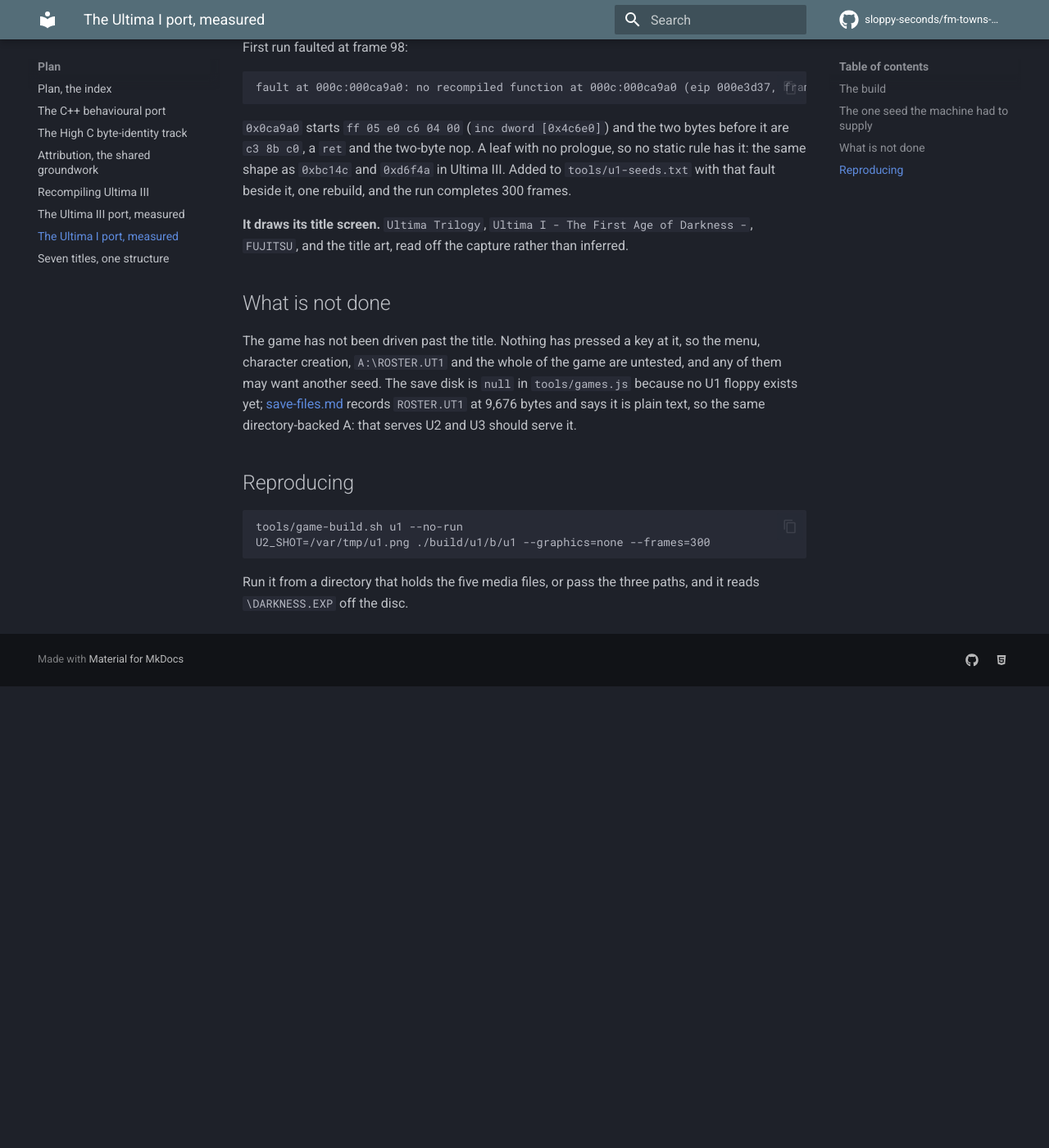
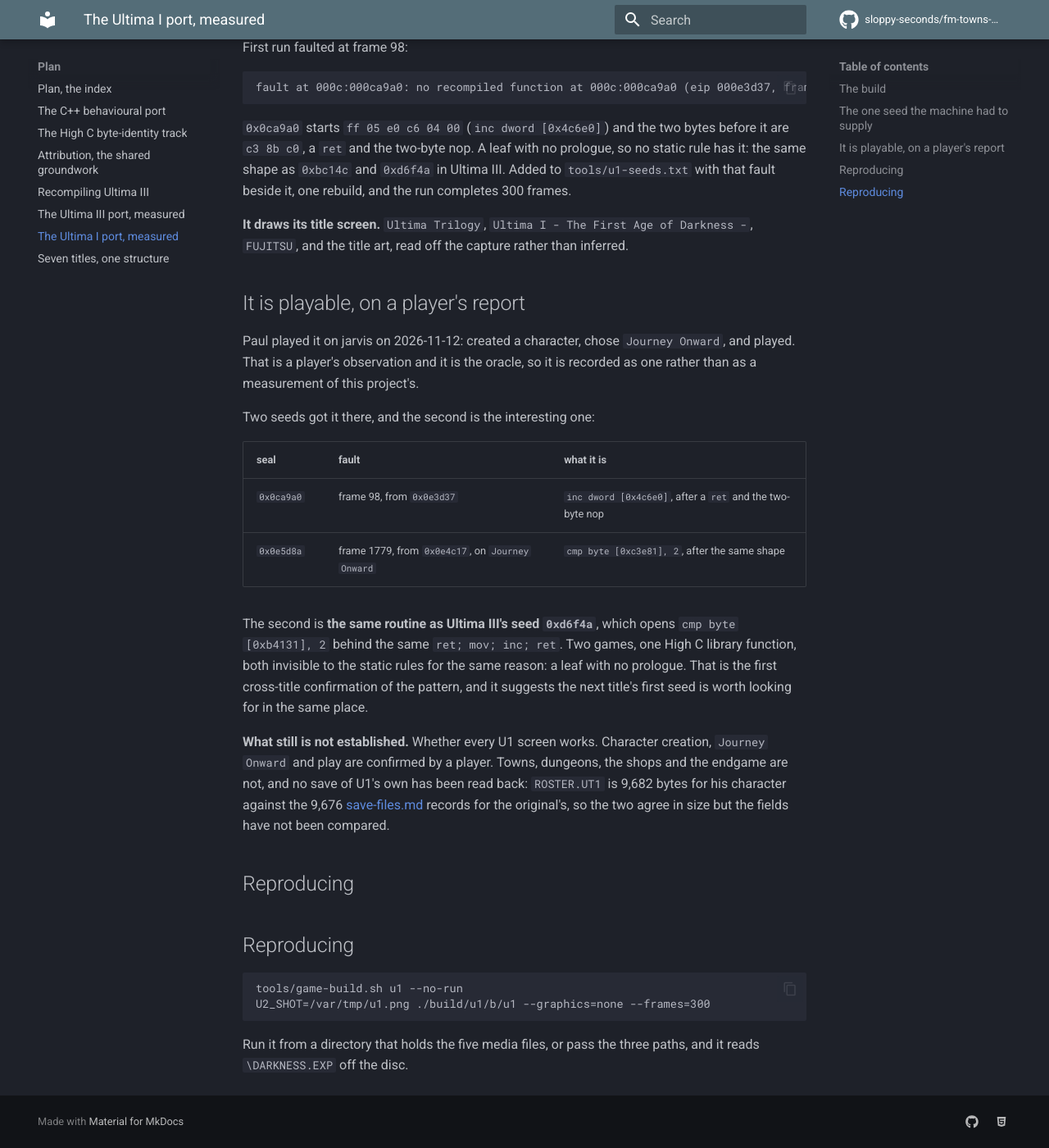
Before and after one commit to sloppy-seconds/fm-towns-ultima, an MkDocs documentation site: the page built from docs/u1-port.md, in a window 1280 px wide and 1400 px high, scrolled down 775 px. Shown: the whole window at 82% size. Built offline with MkDocs 1.6.1 and Material for MkDocs 9.7.7, drawn with Linux system fonts in a browser that asks for light colours; comment, search, counter and statistics services are not loaded; before the commit the page ends 1612 px from its top, so only the background shows below that.

Commit message:
u1: playable on jarvis, on two seeds
Paul created a character, chose Journey Onward and played it. Recorded as a
player's observation, which is the oracle, rather than as a measurement of this
project's.

The two seeds are in docs/u1-port.md, and the second is the one worth keeping:
0x0e5d8a opens 'cmp byte [0xc3e81], 2' behind 'ret; mov; inc; ret', which is the
same routine as U3's seed 0xd6f4a opening 'cmp byte [0xb4131], 2'. Two games, one
High C library function, both invisible to the static rules because it is a leaf
with no prologue. That is the first cross-title confirmation of the pattern, and
a hint about where the next title's first seed will be.

Still open, and stated so it is not assumed: towns, dungeons, shops and the
endgame are unproven for U1, and its ROSTER.UT1 (9,682 bytes for his character,
against 9,676 in save-files.md) has not been read field by field.

```diff
--- a/docs/u1-port.md
+++ b/docs/u1-port.md
@@ -35,12 +35,29 @@
 **It draws its title screen.** `Ultima Trilogy`, `Ultima I - The First Age of Darkness -`, `FUJITSU`, and the title
 art, read off the capture rather than inferred.
 
-## What is not done
+## It is playable, on a player's report
 
-The game has not been driven past the title. Nothing has pressed a key at it, so the menu, character creation,
-`A:\ROSTER.UT1` and the whole of the game are untested, and any of them may want another seed. The save disk is
-`null` in `tools/games.js` because no U1 floppy exists yet; [save-files.md](save-files.md) records `ROSTER.UT1` at
-9,676 bytes and says it is plain text, so the same directory-backed A: that serves U2 and U3 should serve it.
+Paul played it on jarvis on 2026-11-12: created a character, chose `Journey Onward`, and played. That is a player's
+observation and it is the oracle, so it is recorded as one rather than as a measurement of this project's.
+
+Two seeds got it there, and the second is the interesting one:
+
+| seal | fault | what it is |
+|---|---|---|
+| `0x0ca9a0` | frame 98, from `0x0e3d37` | `inc dword [0x4c6e0]`, after a `ret` and the two-byte nop |
+| `0x0e5d8a` | frame 1779, from `0x0e4c17`, on `Journey Onward` | `cmp byte [0xc3e81], 2`, after the same shape |
+
+The second is **the same routine as Ultima III's seed `0xd6f4a`**, which opens `cmp byte [0xb4131], 2` behind the same
+`ret; mov; inc; ret`. Two games, one High C library function, both invisible to the static rules for the same reason:
+a leaf with no prologue. That is the first cross-title confirmation of the pattern, and it suggests the next title's
+first seed is worth looking for in the same place.
+
+**What still is not established.** Whether every U1 screen works. Character creation, `Journey Onward` and play are
+confirmed by a player. Towns, dungeons, the shops and the endgame are not, and no save of U1's own has been read
+back: `ROSTER.UT1` is 9,682 bytes for his character against the 9,676 [save-files.md](save-files.md) records for the
+original's, so the two agree in size but the fields have not been compared.
+
+## Reproducing
 
 ## Reproducing
 
```
Also changed, not shown: 1 other file.
